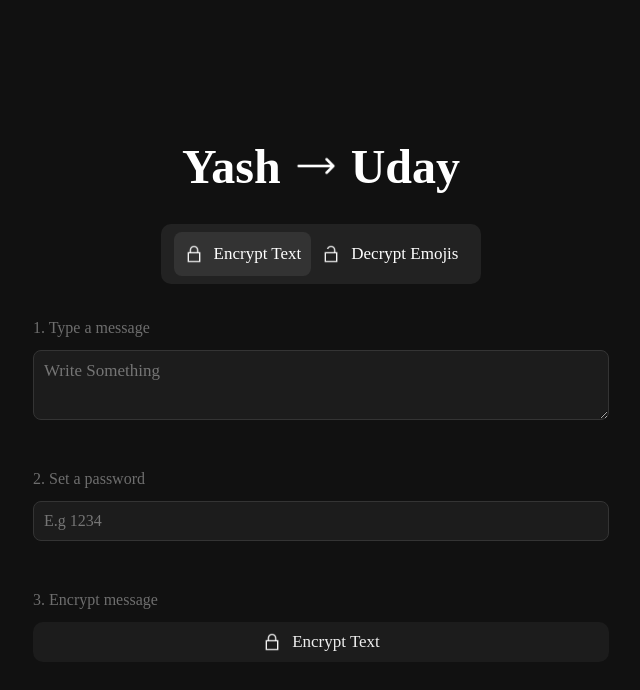
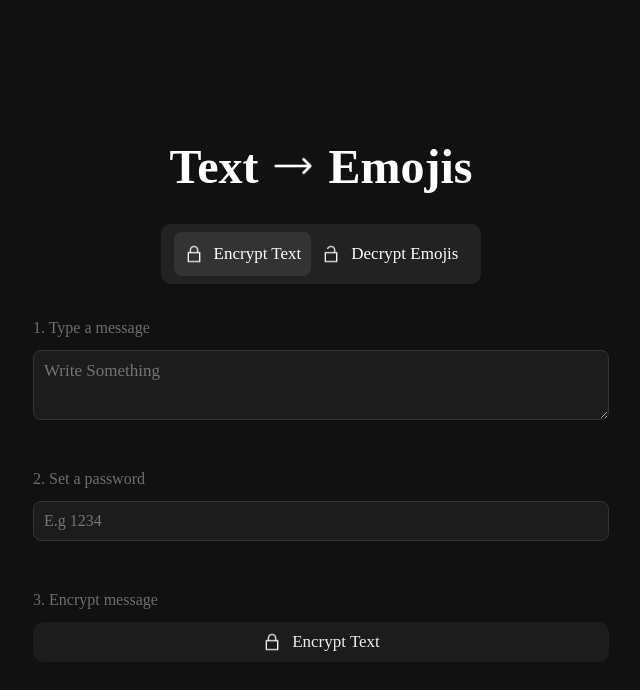
Before and after one commit to luvnft/Text-to-Emoji-E-D, a plain HTML site: page index.html in a window 1280 px wide. Shown: the whole page, without its empty margins (319-959 px from the left). Drawn offline with Linux system fonts and the light colour scheme.

Commit message:
Update Header

```diff
--- a/index.html
+++ b/index.html
@@ -11,7 +11,7 @@
 
 <body>
     <div id="main">
-        <h1>Yash <span><img src="arrow.png" alt=""></span>Uday</h1>
+        <h1>Text <span><img src="arrow.png" alt=""></span>Emojis</h1>
         <div id="endec-div">
             <h3 id="enc-btn"><span><img src="tala.png" alt=""></span> Encrypt Text</h3>
             <h3 id="dec-btn"><span><img src="khulatala.png" alt=""></span> Decrypt Emojis</h3>
```
